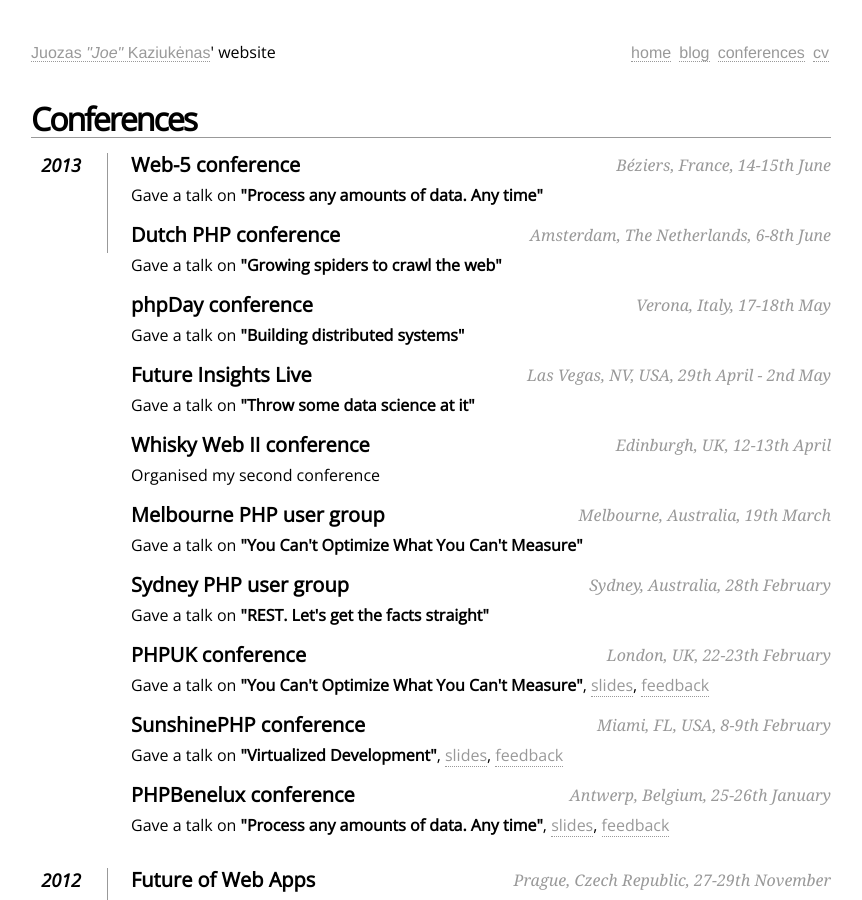
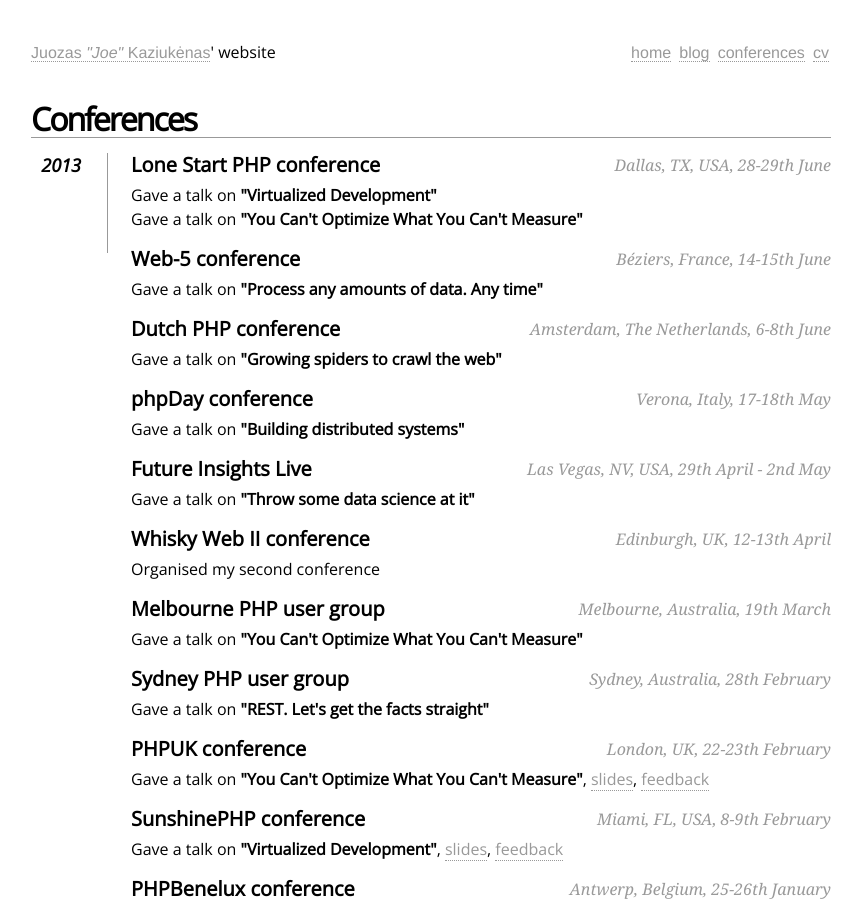
Before and after one commit to juokaz/juokaz.com, a Jekyll site: the page built from conferences.html, in a window 1280 px wide and 900 px high. Shown: the whole window, without its empty margins (209-1071 px from the left). Built offline with Jekyll 4.4.1, drawn with Linux system fonts in a browser that asks for light colours; comment, search, counter and statistics services are not loaded.

Commit message:
Added Lone start PHP

```diff
--- a/_config.yml
+++ b/_config.yml
@@ -4,6 +4,12 @@
 conferences:
   - year: 2013
     talks:
+    - title: Lone Start PHP conference
+      location: Dallas, TX, USA
+      date: 28-29th June
+      spoken:
+          - title: "Virtualized Development"
+          - title: "You Can't Optimize What You Can't Measure"
     - title: Web-5 conference
       location: Béziers, France
       date: 14-15th June
```
